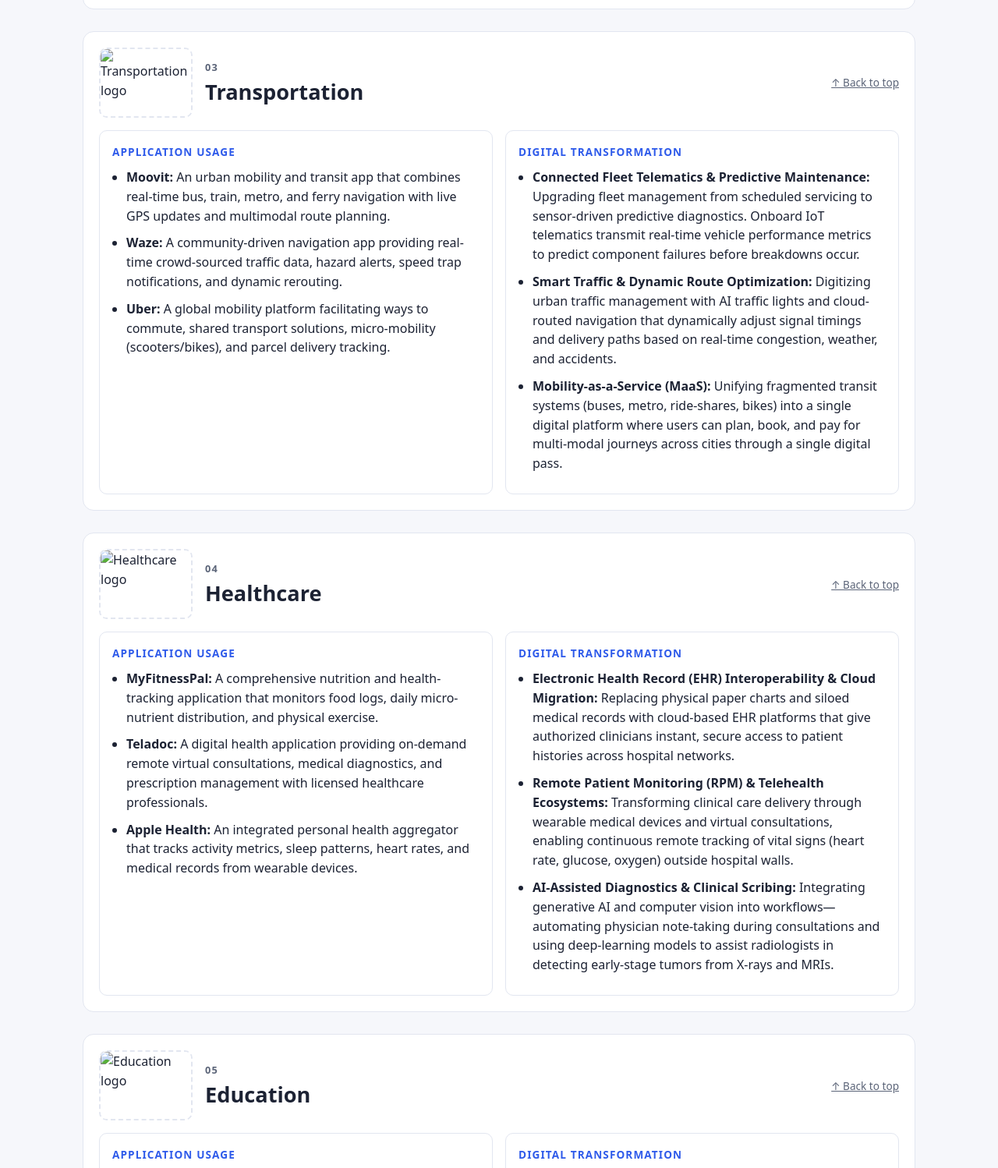
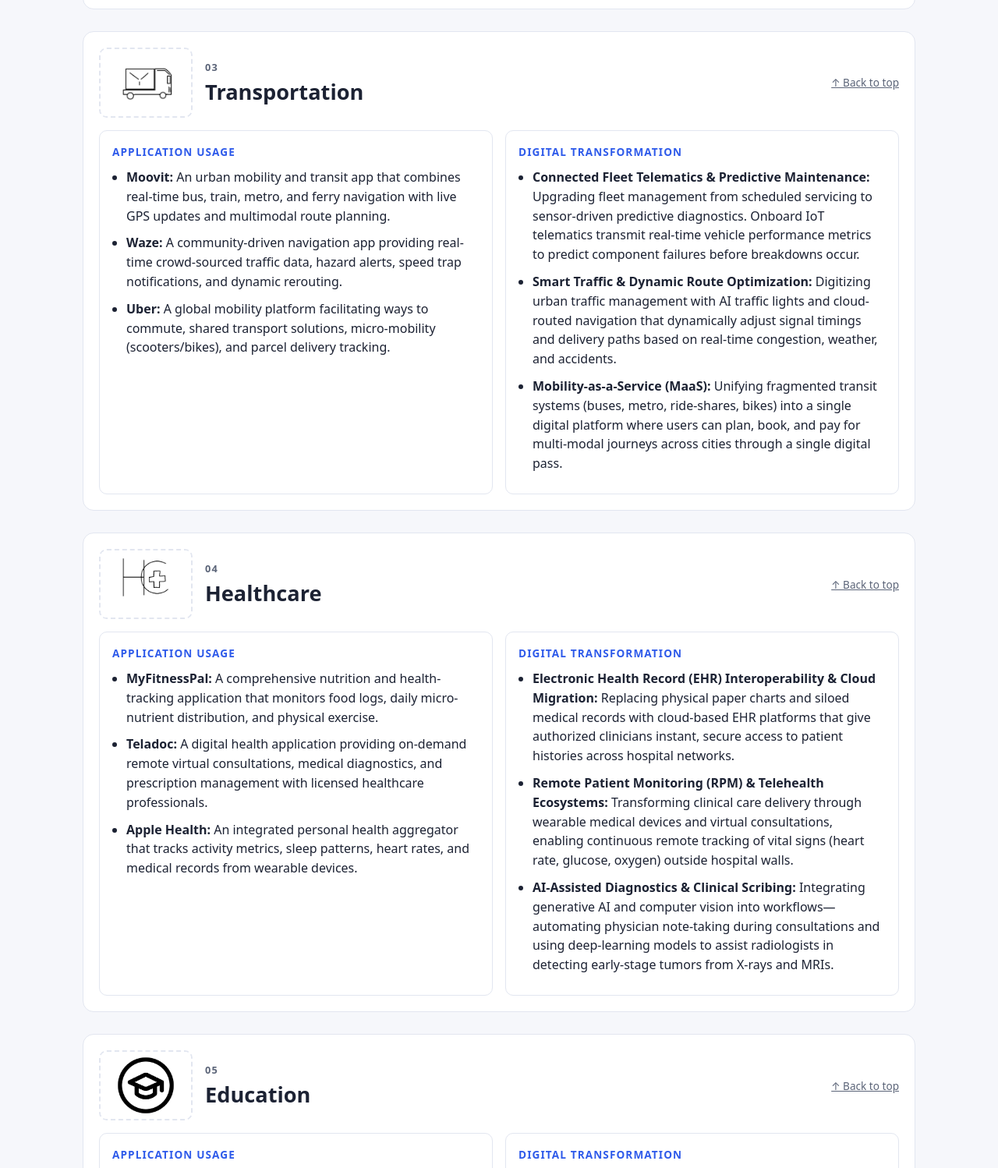
Before and after one commit to stevendlz040408-ship-it/IT-Era, a plain HTML site: page index.html in a window 1280 px wide. Shown: the part 1503-3001 px from the top of the page at 78% size. Drawn offline with Linux system fonts and the light colour scheme.

Commit message:
Update index.html

```diff
--- a/index.html
+++ b/index.html
@@ -85,7 +85,7 @@
   </section>
   <section class="domain" id="transportation">
     <header class="domain-head">
-      <div class="logo"><img src="transpormation" alt="Transportation logo"><!-- ADD IMAGE ADDRESS: Transportation --></div>
+      <div class="logo"><img src="transportation.jpg" alt="Transportation logo"><!-- ADD IMAGE ADDRESS: Transportation --></div>
       <div>
         <span class="num">03</span>
         <h2>Transportation</h2>
@@ -105,7 +105,7 @@
   </section>
   <section class="domain" id="healthcare">
     <header class="domain-head">
-      <div class="logo"><img src="healthcare" alt="Healthcare logo"><!-- ADD IMAGE ADDRESS: Healthcare --></div>
+      <div class="logo"><img src="healthcare.jpg" alt="Healthcare logo"><!-- ADD IMAGE ADDRESS: Healthcare --></div>
       <div>
         <span class="num">04</span>
         <h2>Healthcare</h2>
@@ -125,7 +125,7 @@
   </section>
   <section class="domain" id="education">
     <header class="domain-head">
-      <div class="logo"><img src="education" alt="Education logo"><!-- ADD IMAGE ADDRESS: Education --></div>
+      <div class="logo"><img src="education.jpg" alt="Education logo"><!-- ADD IMAGE ADDRESS: Education --></div>
       <div>
         <span class="num">05</span>
         <h2>Education</h2>
@@ -145,7 +145,7 @@
   </section>
   <section class="domain" id="finance">
     <header class="domain-head">
-      <div class="logo"><img src="Finance" alt="Finance logo"><!-- ADD IMAGE ADDRESS: Finance --></div>
+      <div class="logo"><img src="Finance.jpg" alt="Finance logo"><!-- ADD IMAGE ADDRESS: Finance --></div>
       <div>
         <span class="num">06</span>
         <h2>Finance</h2>
```
